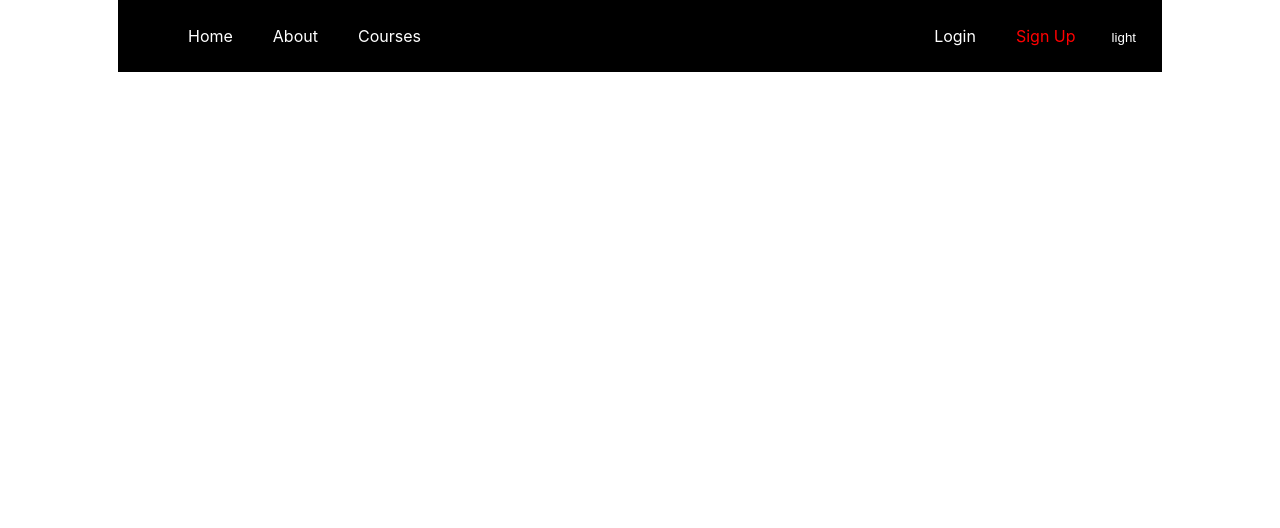
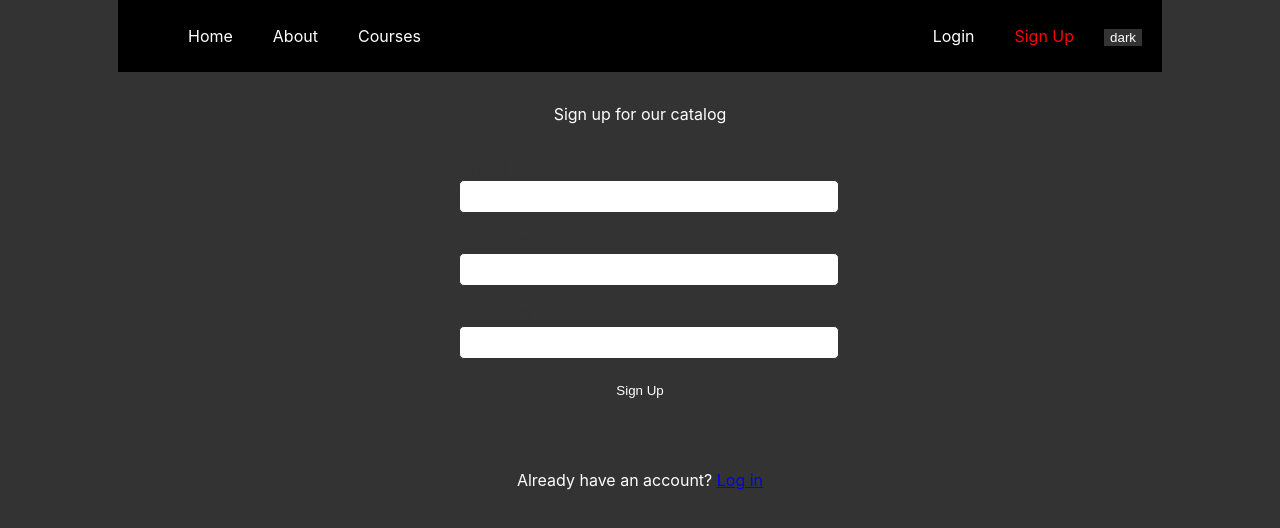
Before and after one commit to onesmus1024/course-management-app, a React (Create React App) app: page /signup in a window 1280 px wide. Shown: the top 528 px of the page. Built offline with nearby package versions, Linux system fonts and the light colour scheme.

Commit message:
feature: signUp & Login

```diff
--- a/package.json
+++ b/package.json
@@ -9,6 +9,7 @@
     "@testing-library/user-event": "^13.5.0",
     "react": "^18.2.0",
     "react-dom": "^18.2.0",
+    "react-redux": "^8.0.5",
     "react-router-dom": "^6.10.0",
     "react-scripts": "5.0.1",
     "web-vitals": "^2.1.4"
--- a/src/App.js
+++ b/src/App.js
@@ -5,6 +5,8 @@
 import Home from './components/Home/Home';
 import About from './components/About/About';
 import Courses from './components/Courses/Courses';
+import Login from './components/login/Login';
+import Signup from './components/sign-up/SignUp';
 import { createContext } from 'react';
 let courses = [
   {
@@ -30,19 +32,24 @@
 ];
 
 export const ThemeContext = createContext(null);
+export const UserContext = createContext(null);
 
 function App() {
 
 
   return (
     <div className="App">
-      <ThemeContext.Provider value="dark">
-        <Header />
+      <ThemeContext.Provider value="dark" >
+        <UserContext.Provider value="false">
+          <Header />
+        </UserContext.Provider>
       </ThemeContext.Provider>
       <Routes>
         <Route path="/" element={<Home />} />
         <Route path="/about" element={<About />} />
         <Route path="/courses" element={<Courses courses={courses} />} />
+        <Route path="/login" element={<Login />} />
+        <Route path="/signup" element={<Signup />} />
       </Routes>
     </div>
   );
--- a/src/components/About/About.css
+++ b/src/components/About/About.css
@@ -2,8 +2,23 @@
 
 .about{
     width: 80%;
-    margin: 0 auto;
+    margin: auto;
+    display: flex;
+    flex-direction: column;
+    justify-content: center;
+    align-items: center;
+    height: 80vh;
+}
+
+.about h1{
+    font-size: 3rem;
+    color: #333;
+    margin-bottom: 1rem;
+}
 
 
-
+.about p{
+    font-size: 1.5rem;
+    color: #333;
+    margin-bottom: 1rem;
 }
--- a/src/components/common/Header.js
+++ b/src/components/common/Header.js
@@ -1,13 +1,15 @@
 import React from "react";
 import { NavLink } from "react-router-dom";
 import { useContext, useState } from "react";
-import { ThemeContext } from "../../App";
+import { ThemeContext, UserContext } from "../../App";
 import "./Header.css";
 
 function Header() {
   const Theme = useContext(ThemeContext);
+  const User = useContext(UserContext);
 
-  const [theme, setTheme] = useState("light");
+
+  const [theme, setTheme] = useState(Theme);
   const body = document.querySelector("body");
 
   if (theme === "dark") {
@@ -16,16 +18,18 @@
     body.classList.remove("dark");
   }
 
-
   const toggleTheme = () => {
     if (theme === "light") {
       setTheme("dark");
+
     } else {
       setTheme("light");
     }
   };
 
+  if (User === "false") {
     return (
+
         <div className="header">
           <nav>
             <ul>
@@ -48,12 +52,19 @@
                 <NavLink to="/signup">Sign Up</NavLink>
               </li>
               <li>
-            <button className={theme} onClick={toggleTheme}> {theme} </button>
+                <button className={theme} onClick={toggleTheme}>
+                  {" "}
+                  {theme}{" "}
+                </button>
               </li>
             </ul>
           </nav>
         </div>
+
     );
+  }else {
+    return
+  }
 }
 
 export default Header;
--- /dev/null
+++ b/src/components/login/Login.css
@@ -0,0 +1,108 @@
+.form-group{
+    margin-bottom: 1rem;
+    display: flex;
+    flex-direction: column;
+    justify-content: center;
+    align-items: center;
+    margin: auto;
+    padding: 1rem;
+    /* display at the center */
+    width: 80%;
+
+
+
+
+}
+
+.form-group form{
+    display: flex;
+    flex-direction: column;
+    justify-content: center;
+    align-items: center;
+    padding: 1rem;
+    margin-bottom: 1rem;
+
+}
+
+.form-group form .input-group{
+    width: 100%;
+    /* display: flex;
+    flex-direction: column;
+    justify-content: center;
+    align-items: center;
+    margin-bottom: 1rem; */
+}
+
+.form-group form .input-group label{
+    margin-bottom: 0.5rem;
+    font-size: 1.2rem;
+    color: #333;
+
+
+}
+.form-group form .input-group input{
+    width: 100%;
+    padding: 0.5rem;
+    border: 1px solid #333;
+    border-radius: 5px;
+    margin-bottom: 1rem;
+
+}
+
+.form-group form .input-group input:focus{
+    border: 1px solid #000;
+}
+
+.form-group form .input-group input[type="submit"]{
+    background-color: #333;
+    color: #fff;
+    border: none;
+    cursor: pointer;
+}
+
+.form-group form .input-group input[type="submit"]:hover{
+    background-color: #000;
+}
+
+.form-group form .input-group input[type="submit"]:focus{
+    outline: none;
+}
+
+.form-group form .input-group input[type="submit"]:active{
+    background-color: #333;
+}
+
+.form-group form .input-group input[type="submit"]:disabled{
+    background-color: #333;
+    color: #fff;
+    border: none;
+    cursor: not-allowed;
+}
+
+.form-group form .input-group input[type="submit"]:disabled:hover{
+    background-color: #333;
+    color: #fff;
+    border: none;
+    cursor: not-allowed;
+}
+
+.form-group form .input-group input[type="submit"]:disabled:focus{
+    background-color: #333;
+    color: #fff;
+    border: none;
+    cursor: not-allowed;
+}
+
+.form-group form .input-group input[type="submit"]:disabled:active{
+    background-color: #333;
+    color: #fff;
+    border: none;
+    cursor: not-allowed;
+}
+
+.form-group form .input-group input[type="submit"]:disabled:hover{
+    background-color: #333;
+    color: #fff;
+    border: none;
+    cursor: not-allowed;
+}
--- /dev/null
+++ b/src/components/login/Login.js
@@ -0,0 +1,37 @@
+import React from "react";
+import { Link } from "react-router-dom";
+import "./Login.css";
+import { useState } from "react";
+import { UserContext } from "../../App";
+import { useContext } from "react";
+
+const Login = () => {
+    const [userLoggedIn, setUserLoggedIn] = useState(false);
+    const user = useContext(UserContext);
+
+  return (
+    <div className="form-group">
+      <p>Log in to your account</p>
+      <form>
+        <div className="input-group">
+          <label htmlFor="email">Email</label>
+          <input type="email" name="email" id="email" />
+        </div>
+        <div className="input-group">
+          <label htmlFor="password">Password</label>
+          <input type="password" name="password" id="password" />
+        </div>
+        <div className="input-group">
+             <input type="submit" value="Log In" />
+        </div>
+      </form>
+
+        <p>
+            Don't have an account? <Link to="/signup">Sign up</Link>
+        </p>
+    </div>
+  );
+};
+
+
+export default Login;
--- /dev/null
+++ b/src/components/sign-up/SignUp.js
@@ -0,0 +1,34 @@
+import React from "react";
+import { Link } from "react-router-dom";
+
+const SignUp = () => {
+  return (
+    <div className="form-group">
+      <p>Sign up for our catalog</p>
+      <form>
+        <div className="input-group">
+          <label htmlFor="email">Email</label>
+          <input type="email" name="email" id="email" />
+        </div>
+        <div className="input-group">
+          <label htmlFor="password">Password</label>
+          <input type="password" name="password" id="password" />
+        </div>
+        <div className="input-group">
+          <label htmlFor="confirmPassword">Confirm Password</label>
+          <input type="password" name="confirmPassword" id="confirmPassword" />
+        </div>
+
+        <div className="input-group">
+          <input type="submit" value="Sign Up" />
+        </div>
+      </form>
+      <p>
+        Already have an account? <Link to="/login">Log in</Link>
+      </p>
+    </div>
+  );
+};
+
+
+export default SignUp;
```
Also changed, not shown: src/components/sign-up/SignUp.css (added), 1 other file (tests, documents, lock files or other folders). Lines whose indentation alone changed are shown as unchanged.
